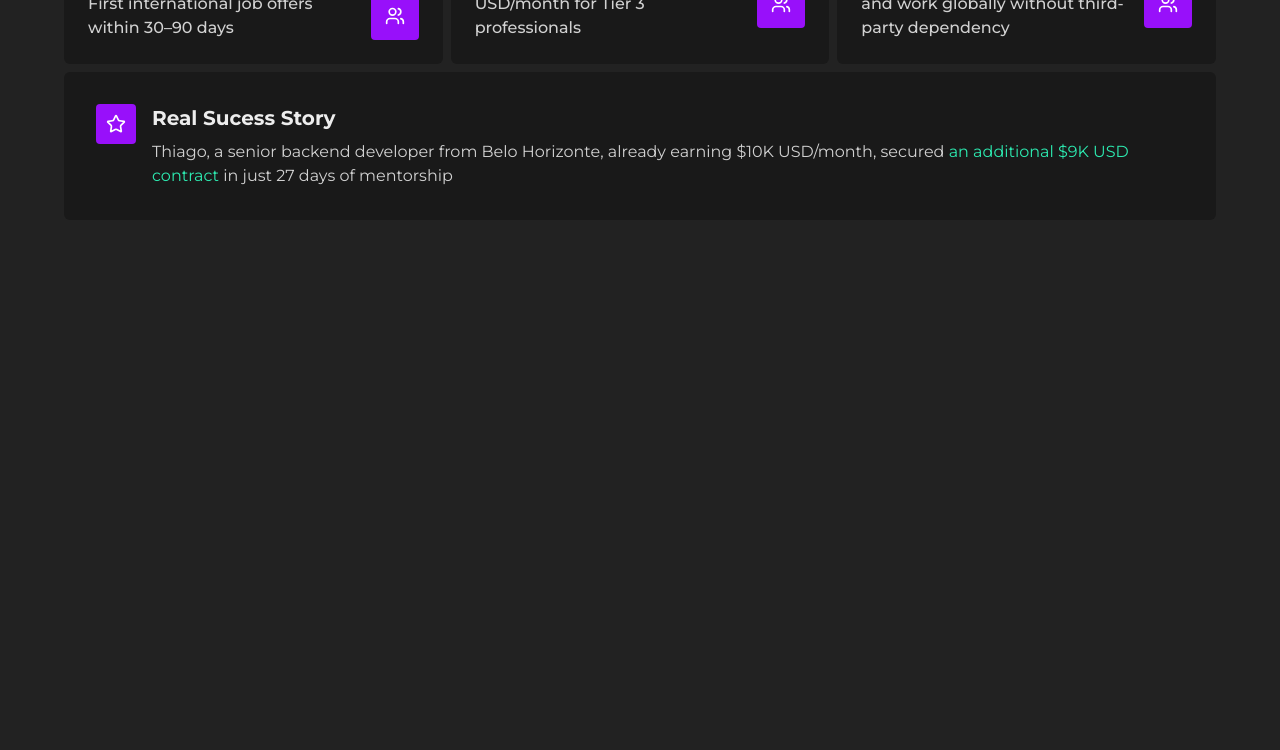
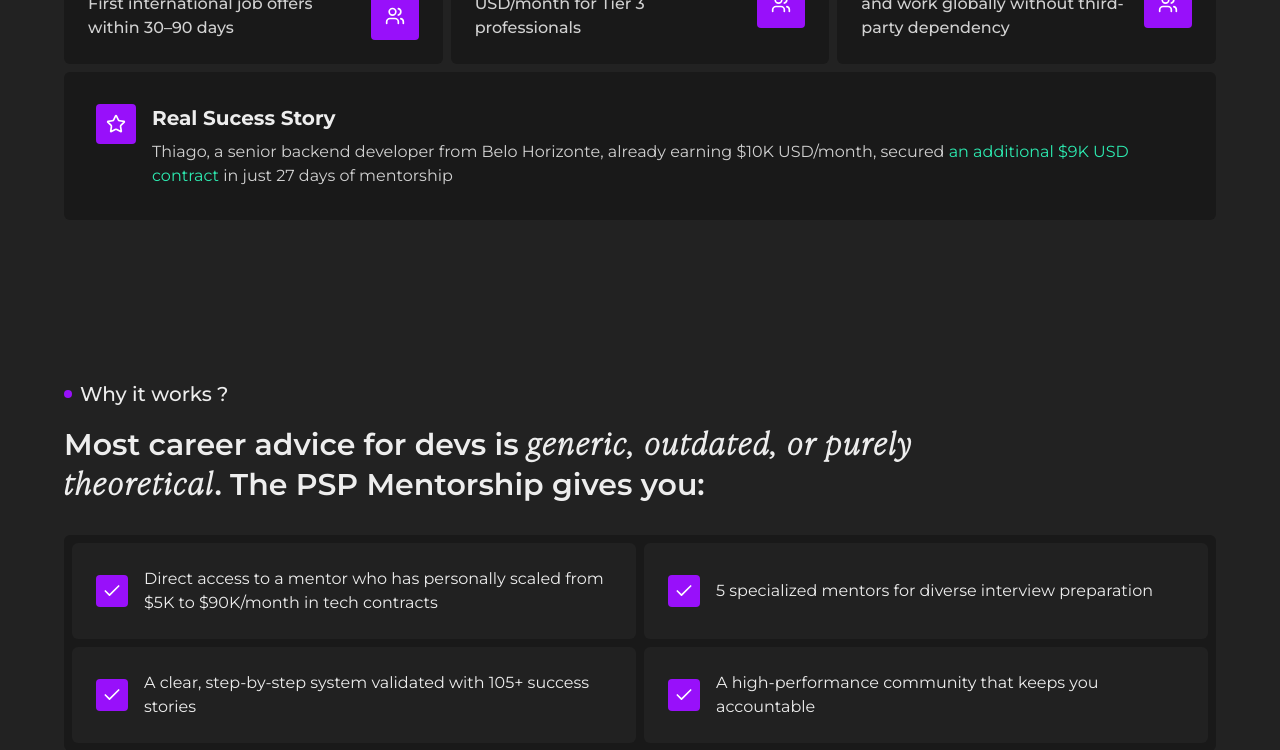
Before and after one commit to ProgramadoresSemPatria/borderless-institutional-website, a Next.js app: page /psp-mentorship in a window 1280 px wide. Shown: the part 3686-4436 px from the top of the page. Built offline with nearby package versions, Linux system fonts and the light colour scheme.

Commit message:
feat: add  why it works section

```diff
--- /dev/null
+++ b/app/components/sections/psp-mentorship/WhyItWorks.tsx
@@ -0,0 +1,69 @@
+"use client";
+
+import { useGSAP } from "@gsap/react";
+import gsap from "gsap";
+import { Check } from "lucide-react";
+import { AnimatedText } from "../../ui/AnimatedText";
+import { IconWrapper } from "../../ui/IconWrapper";
+
+const features = [
+  "Direct access to a mentor who has personally scaled from $5K to $90K/month in tech contracts",
+  "5 specialized mentors for diverse interview preparation",
+  "A clear, step-by-step system validated with 105+ success stories",
+  "A high-performance community that keeps you accountable",
+];
+
+export function WhyItWorks() {
+  useGSAP(() => {
+    gsap.fromTo(
+      ".why-it-works-card",
+      { y: "20%", opacity: 0 },
+      {
+        y: 0,
+        opacity: 1,
+        ease: "back.inOut",
+        duration: 0.8,
+        stagger: 0.1,
+        scrollTrigger: {
+          trigger: ".why-it-works-card",
+          start: "top 90%",
+        },
+      }
+    );
+  });
+
+  return (
+    <section className="space-y-8 py-[10svh]">
+      <div className="space-y-4">
+        <div className="flex items-center gap-2">
+          <div className="size-2 rounded-full bg-primary" />
+          <AnimatedText className="text-sm md:text-xl font-medium">
+            Why it works ?
+          </AnimatedText>
+        </div>
+        <AnimatedText as="h2" className="max-w-4xl">
+          Most career advice for devs is{" "}
+          <span className="font-ivy">
+            generic, outdated, or purely theoretical
+          </span>
+          . The PSP Mentorship gives you:
+        </AnimatedText>
+      </div>
+
+      <div className="bg-tertiary rounded-md p-2 grid lg:grid-cols-2 gap-2">
+        {features.map((feature) => (
+          <div
+            key={feature}
+            className="why-it-works-card bg-[#212121] px-6 rounded-md flex gap-4 items-center py-6"
+          >
+            <IconWrapper
+              className="size-8 flex-center p-0 shrink-0"
+              icon={Check}
+            />
+            <p className="max-w-2xl">{feature}</p>
+          </div>
+        ))}
+      </div>
+    </section>
+  );
+}
--- a/app/psp-mentorship/page.tsx
+++ b/app/psp-mentorship/page.tsx
@@ -4,6 +4,7 @@ import { PspHeroSection } from "../components/sections/psp-mentorship/PspHeroSec
 import { ResultsYouCanExpect } from "../components/sections/psp-mentorship/ResultsYouCanExpect";
 import { WhatIsPspMentorship } from "../components/sections/psp-mentorship/WhatIsPspMentorship";
 import { WhoIsItFor } from "../components/sections/psp-mentorship/WhoIsItFor";
+import { WhyItWorks } from "../components/sections/psp-mentorship/WhyItWorks";
 
 export default function Page() {
   return (
@@ -14,6 +15,7 @@ export default function Page() {
       <GoGlobalMethod />
       <HowItWorks />
       <ResultsYouCanExpect />
+      <WhyItWorks />
       <section className="h-svh"></section>
     </div>
   );
```
